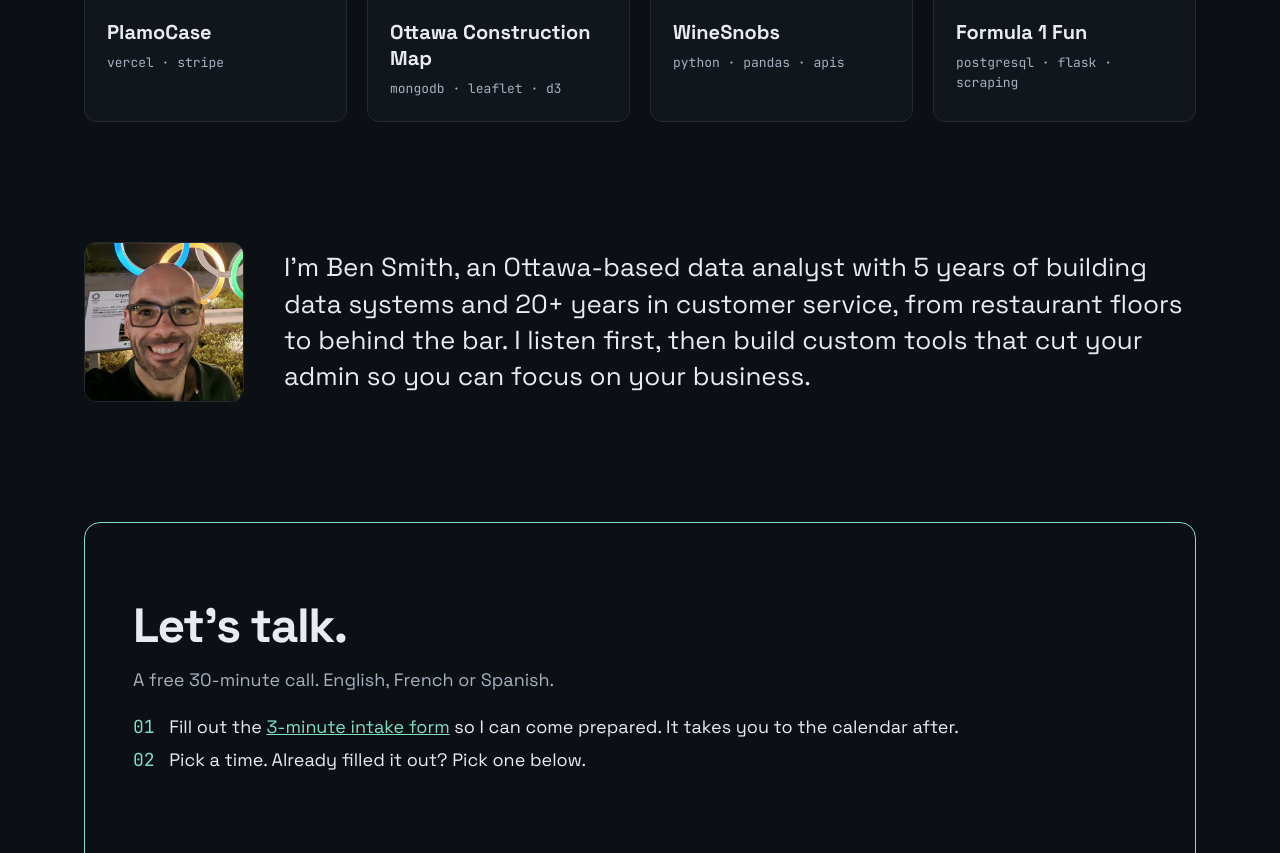
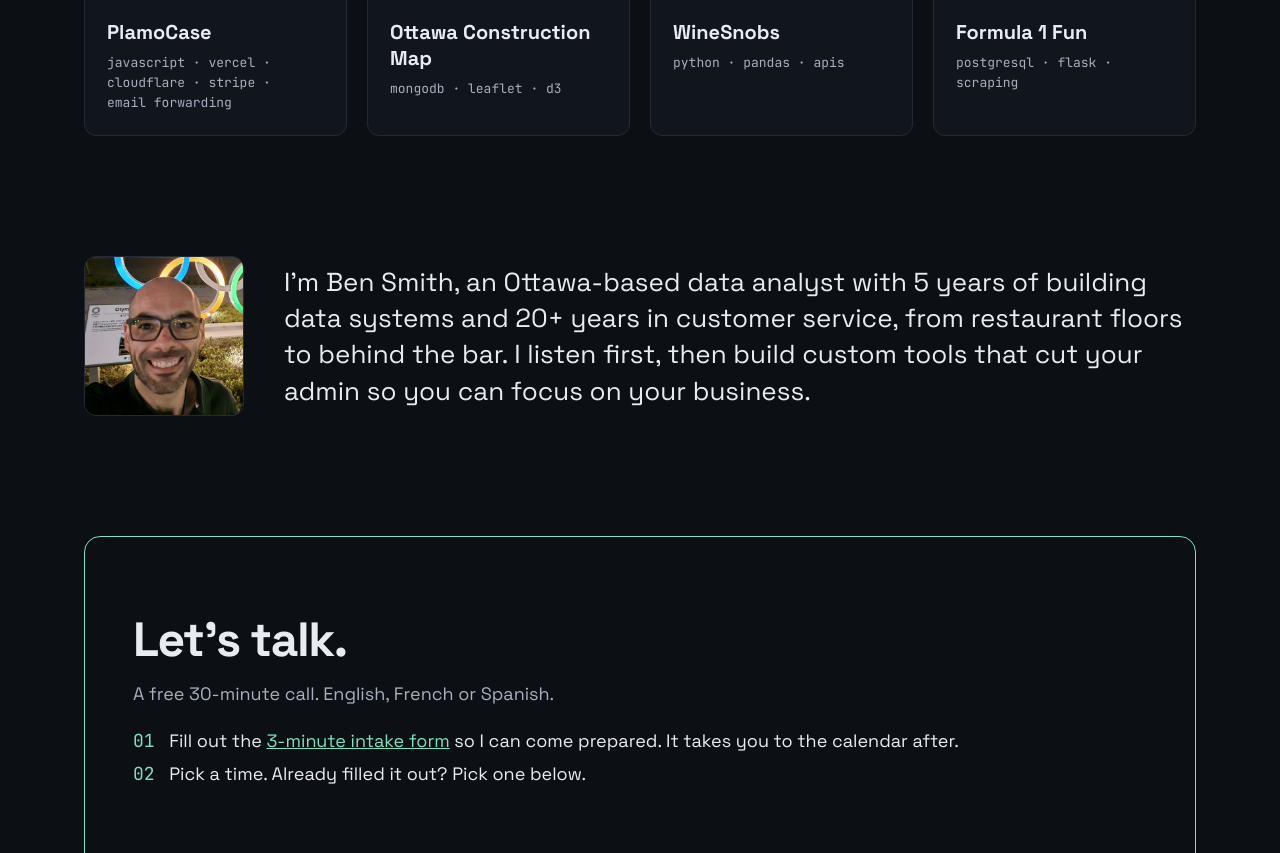
Before and after one commit to bso613/BS2-website, a plain HTML site: page index.html in a window 1280 px wide. Shown: the part 1440-2293 px from the top of the page. Drawn offline with Linux system fonts and the light colour scheme; a script that the page names is missing.

Commit message:
List more PlamoCase tools in Selected work (#5)
* List more PlamoCase tools in Selected work

Co-Authored-By: Claude Opus 5.5 <noreply@anthropic.com>
Claude-Session: https://claude.ai/code/session_01F8fwsV5uggpTaFCukJ8rPR

* Keep email forwarding on one line

Co-Authored-By: Claude Opus 5.5 <noreply@anthropic.com>
Claude-Session: https://claude.ai/code/session_01F8fwsV5uggpTaFCukJ8rPR

---------

Co-authored-by: Claude <noreply@anthropic.com>

```diff
--- a/index.html
+++ b/index.html
@@ -134,7 +134,7 @@
     <div class="cards">
       <a class="card" href="https://plamocase.com" target="_blank" rel="noopener">
         <img class="img" src="img/plamocase.jpg" alt="PlamoCase homepage: a community site for model kit builders">
-        <div class="body"><h3>PlamoCase</h3><p class="mono">vercel · stripe</p></div>
+        <div class="body"><h3>PlamoCase</h3><p class="mono">javascript · vercel · cloudflare · stripe · email&nbsp;forwarding</p></div>
       </a>
       <a class="card" href="https://github.com/serenaremlang/Ottawa-Construction" target="_blank" rel="noopener">
         <img class="img" src="https://images.unsplash.com/photo-1578973615934-8d9cdb0792b4?auto=format&amp;fit=crop&amp;w=800&amp;q=70" alt="Canadian flag in front of the Peace Tower on Parliament Hill, Ottawa" loading="lazy">
```
